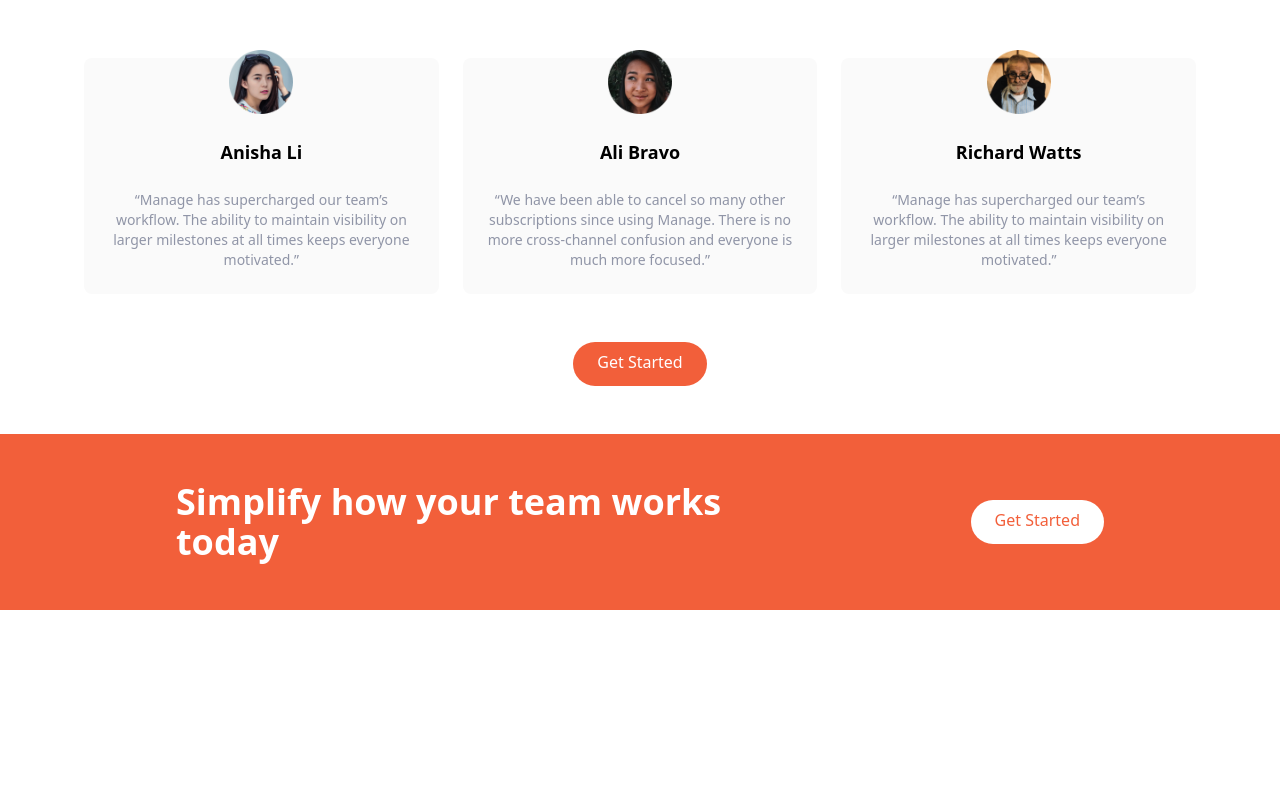
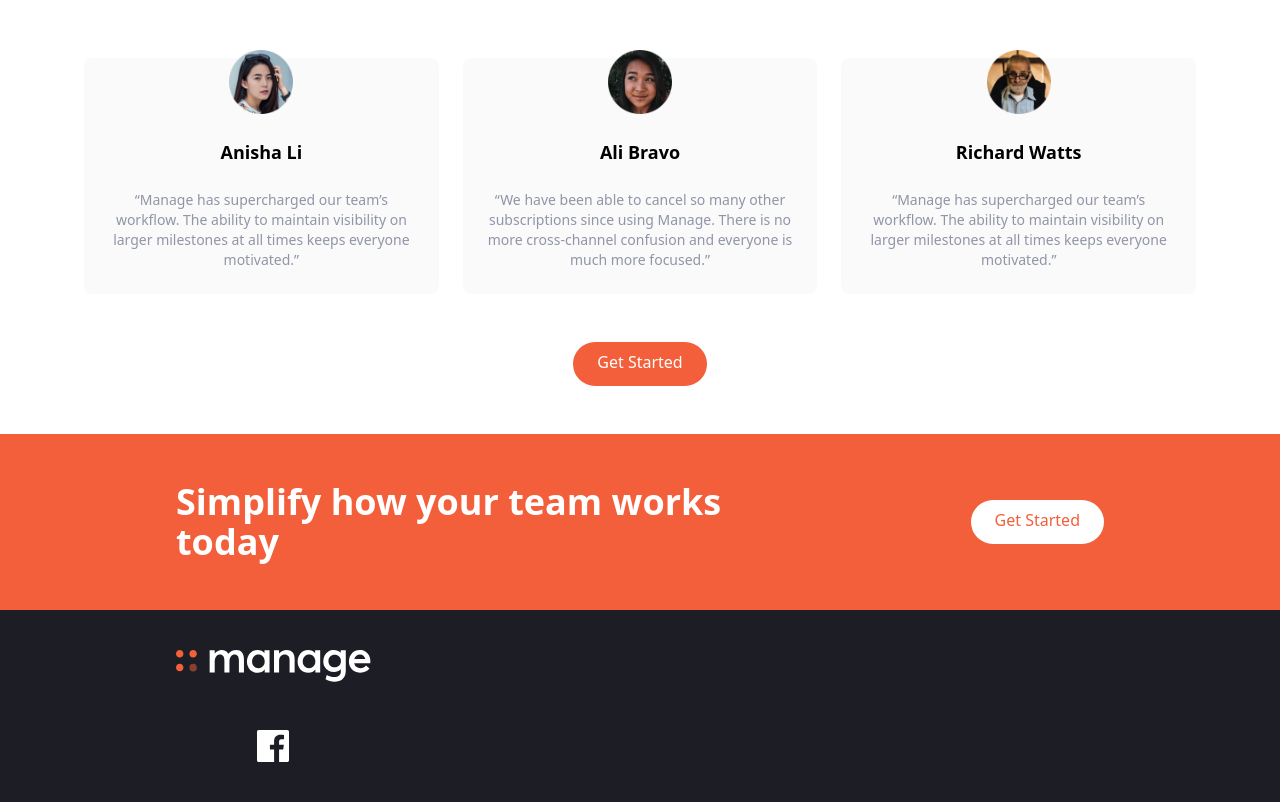
Before and after one commit to Dolapo-18/tailwind-website, a website: page index.html in a window 1280 px wide. Shown: the part 1306-2108 px from the top of the page. Before the commit the page ends 1916 px from the top, so only its background shows below. Drawn offline with Linux system fonts and the light colour scheme.

Commit message:
added footer

```diff
--- a/index.html
+++ b/index.html
@@ -226,8 +226,19 @@
 
     <!--Footer-->
     <section class="bg-veryDarkBlue">
-        <div class="container">
+        <div class="container flex flex-col space-y-8 px-6 py-10 mx-auto md:flex-row md:space-y-0">
+            <!--logo and social media icons-->
+            <div class="flex flex-col-reverse items-center justify-between space-y-12 md:flex-col">
+                <!--logo-->
+                <div>
+                    <img src="img/logo-white.svg" class="h-8" alt="logo">
+                </div>
 
+                <!--social media icons-->
+                <div class="flex justify-center space-x-4">
+                    <img src="img/icon-facebook.svg" alt="" class="h-8">
+                </div>
+            </div>
         </div>
     </section>
 </body>
```
Also changed, not shown: css/main.css.
